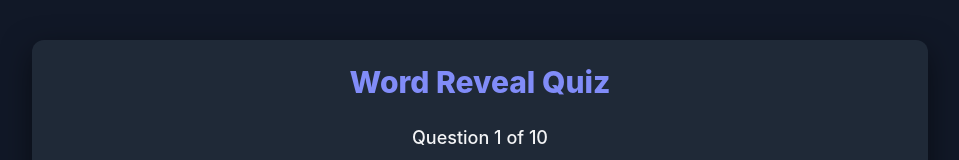
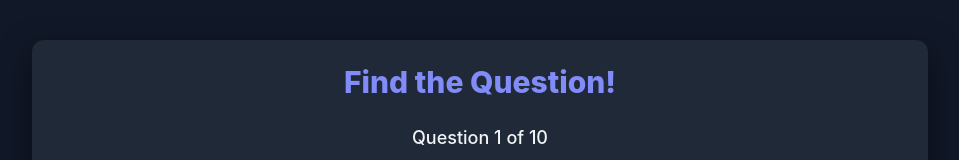
Before and after one commit to RenGood1/rengood, a plain HTML site: page thequestion/index.html in a window 1280 px wide. Shown: the top 160 px of the page, without its empty margins (160-1119 px from the left). Drawn offline with nearby package versions, Linux system fonts and the light colour scheme.

Commit message:
Update index.html

```diff
--- a/thequestion/index.html
+++ b/thequestion/index.html
@@ -52,7 +52,7 @@
 <body class="p-4 md:p-8 min-h-screen flex items-center justify-center">
 
     <div id="app" class="w-full max-w-4xl container-shadow rounded-xl p-6 bg-gray-800">
-        <h1 class="text-3xl font-extrabold text-center mb-6 text-indigo-400">Word Reveal Quiz</h1>
+        <h1 class="text-3xl font-extrabold text-center mb-6 text-indigo-400">Find the Question!</h1>
 
         <!-- Question Counter -->
         <div class="text-lg font-medium text-center mb-4">
```
